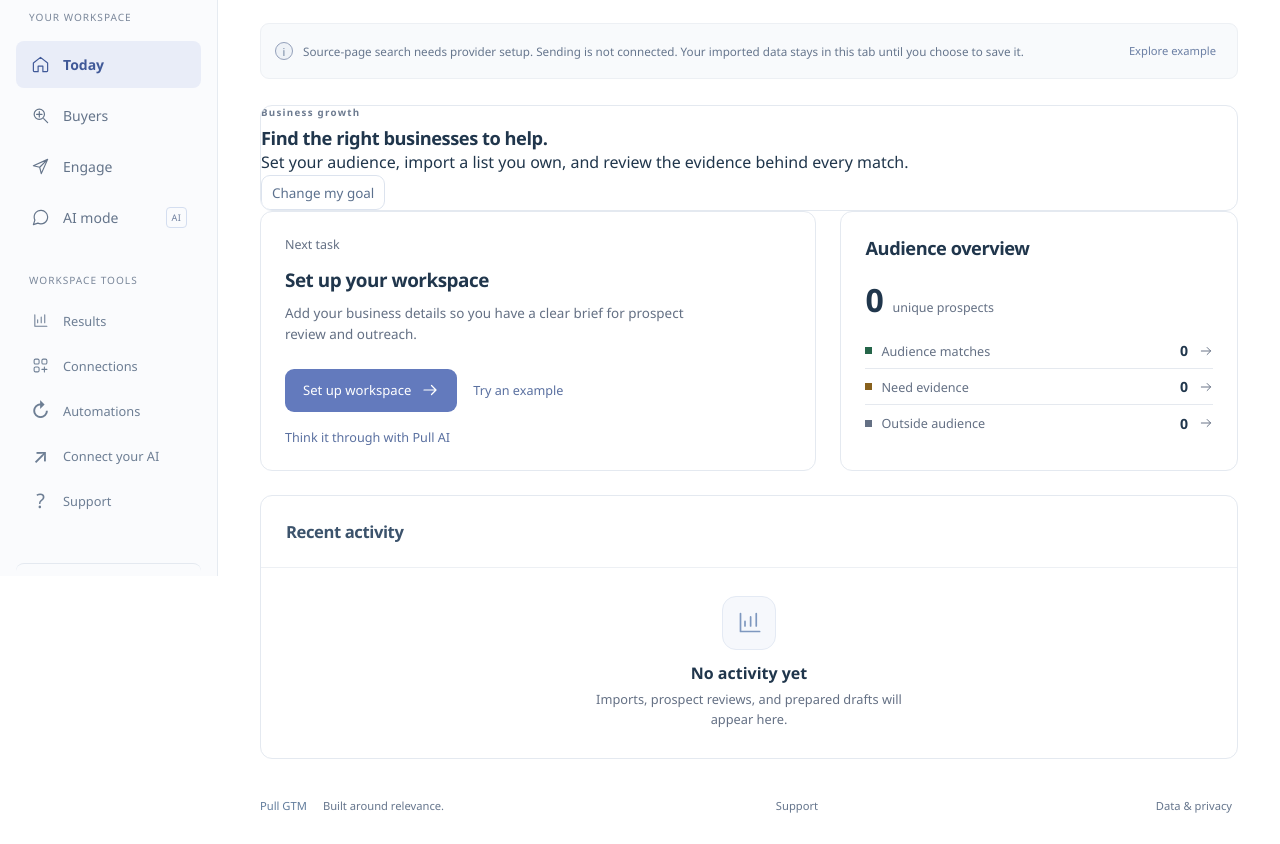
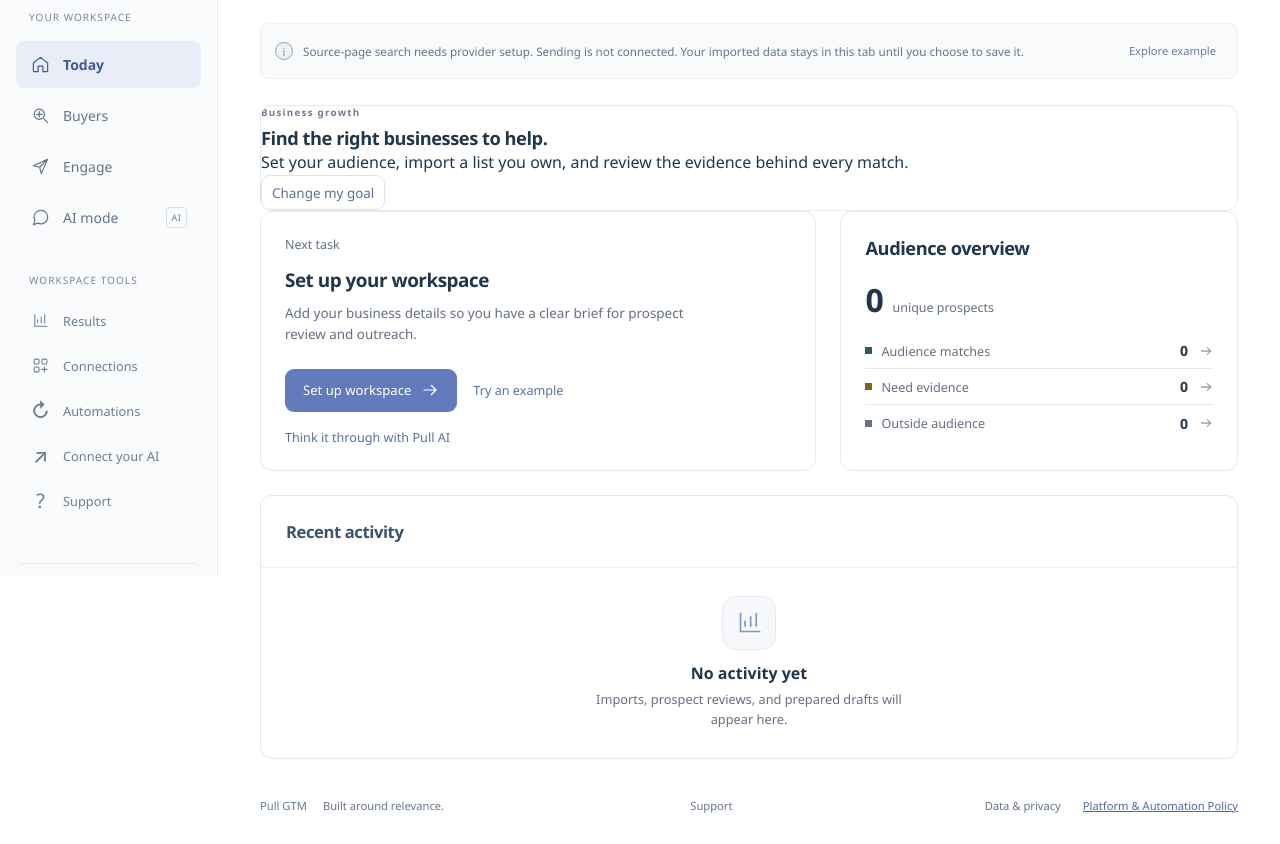
Before and after one commit to callmesoye/Pull-GTM, a website with bundled scripts: page dist/index.html in a window 1280 px wide. Shown: the part 224-1068 px from the top of the page. Built offline with nearby package versions, Linux system fonts and the light colour scheme; files whose address does not match are found by name.

Commit message:
feat(footer): link public platform and automation policy

```diff
--- a/dist/index.html
+++ b/dist/index.html
@@ -6,5 +6,5 @@
 <main id="main" tabindex="-1" aria-labelledby="page-title"><div class="page-heading"><div><span class="eyebrow" id="page-eyebrow">YOUR NEXT MOVE</span><h1 id="page-title">Bring the right buyers closer.</h1><p id="page-subtitle">Find your audience. Build a connection. Keep moving.</p></div><button class="button secondary" data-action="import">Import prospects</button></div>
 <div id="local-notice" class="notice"><span class="notice-icon" aria-hidden="true">i</span><span>This workspace uses data you import. Live discovery and sending are not connected. Data stays in this browser.</span><button data-action="sample">Explore example</button></div>
 <nav id="section-tabs" class="section-tabs" aria-label="Section pages" hidden></nav><section class="steps" aria-label="Your workflow"><div class="step current"><span>01</span><strong>Define your audience</strong></div><div class="step"><span>02</span><strong>Review the evidence</strong></div><div class="step"><span>03</span><strong>Prepare outreach</strong></div></section>
-<div id="view-content"></div></main><footer><span>Pull GTM</span><span>Built around relevance.</span><button data-view="support">Support</button><button data-action="privacy">Data & privacy</button></footer></div></div>
+<div id="view-content"></div></main><footer><span>Pull GTM</span><span>Built around relevance.</span><button data-view="support">Support</button><button data-action="privacy">Data & privacy</button><a href="/platform-automation-policy" class="footer-policy-link">Platform &amp; Automation Policy</a></footer></div></div>
 <input type="file" id="file-input" accept=".csv,text/csv" hidden><dialog id="detail-dialog" class="detail-dialog" aria-labelledby="dialog-title"><div id="dialog-content"></div></dialog><div id="toast" class="toast" role="status" aria-live="polite" aria-atomic="true"></div></body></html>
```
